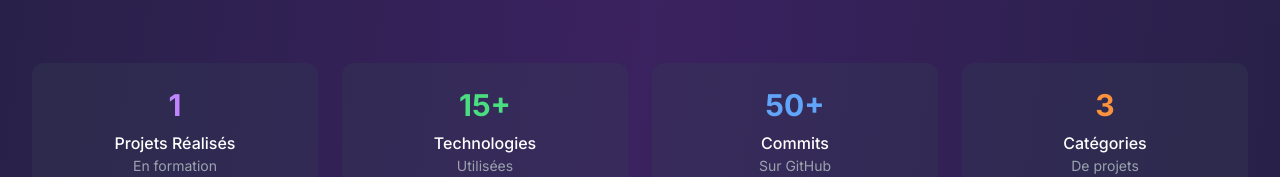
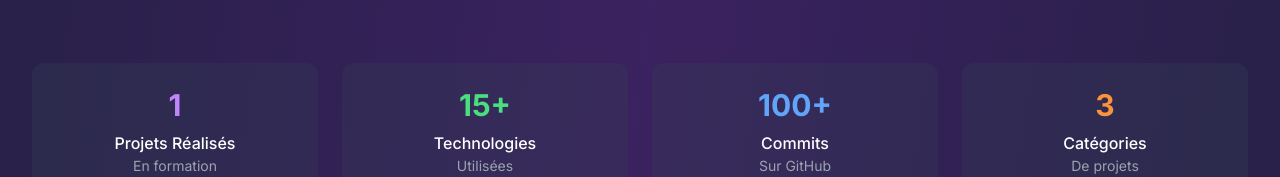
Before and after one commit to Jiane77/portfolio-bts-sio, a React (Vite) app: page / in a window 1280 px wide. Shown: the part 4657-4834 px from the top of the page. Built offline with nearby package versions, Linux system fonts and the light colour scheme.

Commit message:
update commits

```diff
--- a/src/assets/components/projetcs.tsx
+++ b/src/assets/components/projetcs.tsx
@@ -210,7 +210,7 @@
             <div className="text-gray-400 text-sm">Utilisées</div>
           </div>
           <div className="text-center bg-slate-700/30 rounded-xl p-6">
-            <div className="text-3xl font-bold text-blue-400 mb-2">50+</div>
+            <div className="text-3xl font-bold text-blue-400 mb-2">100+</div>
             <div className="text-white font-medium">Commits</div>
             <div className="text-gray-400 text-sm">Sur GitHub</div>
           </div>
```
